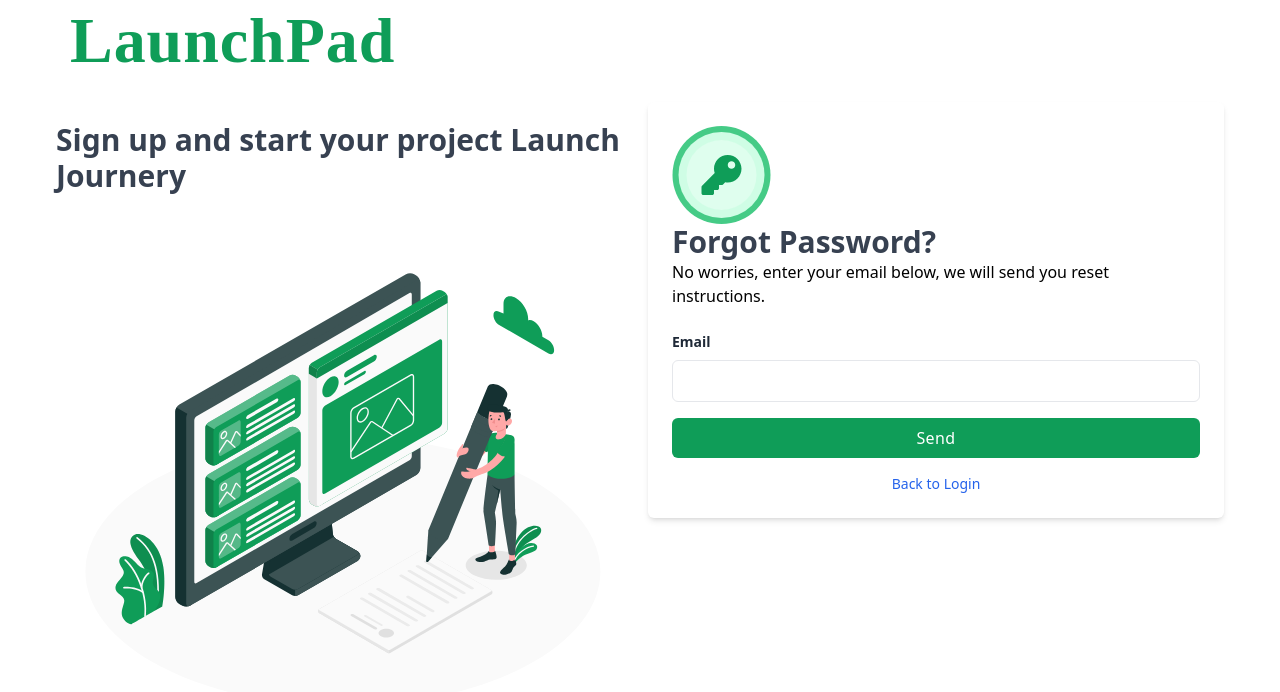
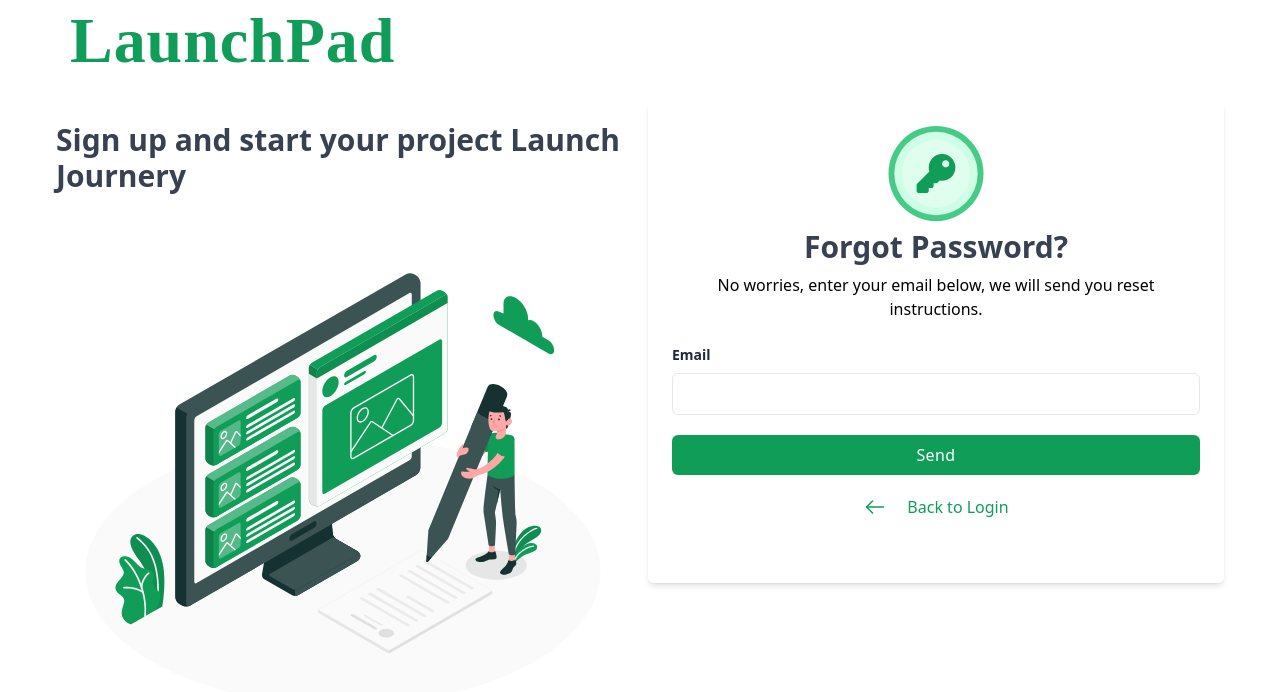
Before and after one commit to BLACK-ACE-FRONTEND/launchpad, a Next.js app: page /pages/forget-password in a window 1280 px wide. Shown: the top 692 px of the page. Built offline with nearby package versions, Linux system fonts and the light colour scheme; a web font is replaced by a local one.

Commit message:
Feat Forget Password

```diff
--- a/src/app/pages/forget-password/ForgetPassord.tsx
+++ b/src/app/pages/forget-password/ForgetPassord.tsx
@@ -1,14 +1,19 @@
+"use client"
+
 import Link from "next/link";
 import logo from '../../assets/img/log.svg';
 import keyIcon from '../../assets/img/key-icon.svg';
+import backArrow from '../../assets/img/arrow-back.svg';
 import Image from 'next/image'
+import { useRouter } from 'next/navigation'
 
 export default function ForgetPassword() {
+    const router = useRouter()
+
     return (
-    //   <div className="relative flex flex-col justify-center h-screen">
         <div className="relative flex flex-col justify-center h-auto">
-        {/* <div className="lg:flex lg:gap-x-4 justify-center items-center mx-4"> */}
         <div  className="lg:flex lg:gap-x-4 justify-center items-start my-5 mx-4">
+
           <div className="lg:max-w-xl w-full my-5">
 
             <h1 className="text-3xl font-bold text-start text-gray-700">
@@ -26,22 +31,24 @@ export default function ForgetPassword() {
 
           <div className="w-full bg-white rounded-md lg:max-w-xl">
 
-
             <div className="w-auto p-6  bg-white rounded-md shadow-md lg:max-w-xl">
+                <div className="flex flex-col justify-center items-center gap-2 mx-10">
                     <Image
-                    className="w-auto h-auto object-cover rounded-md"
+                            className="object-cover rounded-md"
                             src={keyIcon}
                             width={96}
                             height={96}
                             alt="sign up with image"
                         />
 
-                <h1 className="text-3xl font-bold text-start text-gray-700">
+                        <h1 className="text-3xl font-bold text-gray-700">
                             Forgot Password?
                             </h1>
-                    <p>No worries, enter your email below, we will send you reset instructions.</p>
-                <form className="mt-6">
-                <div className="mb-4">
+                            <p className="text-center">No worries, enter your email below, we will send you reset instructions.</p>
+                </div>
+
+                <form className="mt-6 mb-10">
+                <div className="mb-5">
                     <label
                     htmlFor="email"
                     className="block text-sm font-semibold text-gray-800"
@@ -55,32 +62,33 @@ export default function ForgetPassword() {
                 </div>
 
                 <div className="mt-2">
-                    <button className="w-full px-4 py-2 tracking-wide text-white transition-colors duration-200 transform bg-[#0F9D58] rounded-md hover:bg-gray-600 focus:outline-none focus:bg-gray-600">
+                    <button className="w-full px-4 py-2 tracking-wide text-white transition-colors duration-200 transform bg-[#0F9D58] rounded-md hover:bg-[#0F9D58] focus:outline-none focus:bg-gray-600">
                     Send
                     </button>
                 </div>
 
-                <p className="mt-4 text-sm text-center text-gray-700">
-                {/* Already have an Account?{" "} */}
-                <Link
-                    href="/signup"
-                    className="font-medium text-blue-600 hover:underline"
-                >
-                    Back to Login
-                </Link>
-                </p>
-                </form>
 
+                <div className="flex  gap-5 m-5 justify-center">
+                    <Image
+                        className="object-cover rounded-md"
+                        src={backArrow}
+                        width={24}
+                        height={24}
+                        alt="sign up with image"
+                    />
+
+                    <p className='text-center'><span className='text-[#0F9D58]'>
+                                    <button type='button' onClick={() => router.push ('/pages/login')}>Back to Login</button>
+                                    </span></p>
                 </div>
 
-
-
-
-
+                </form>
 
             </div>
           </div>
 
         </div>
+
+         </div>
     );
   }
--- a/src/app/pages/login/Login.tsx
+++ b/src/app/pages/login/Login.tsx
@@ -58,24 +58,23 @@ export default function Login() {
                   </div>
 
                 <div className="flex justify-between">
-                    <div>
+                    <div className="flex flex-row gap-2">
                     <input type="checkbox" />
-                    <Link
+                    {/* <Link
                         href="/forget"
                         className="text-xs text-blue-600 hover:underline m-2"
                     >
                         Remember Me
-                    </Link>
+                    </Link> */}
+                     <p className='text-center'><span className='text-black'>
+                      Remember Me
+                    </span></p>
                     </div>
 
                     <div>
-                    <input type="checkbox" />
-                    <Link
-                        href="/forget"
-                        className="text-xs text-blue-600 hover:underline m-2"
-                    >
-                        Forget Password?
-                    </Link>
+                      <p className='text-center'><span className='text-black'>
+                      <button type='button' onClick={() => router.push ('/pages/forget-password')}> Forget Password?</button>
+                      </span></p>
                     </div>
                 </div>
 
```
Also changed, not shown: src/app/assets/img/arrow-back.svg (added). Lines whose indentation alone changed are shown as unchanged.
